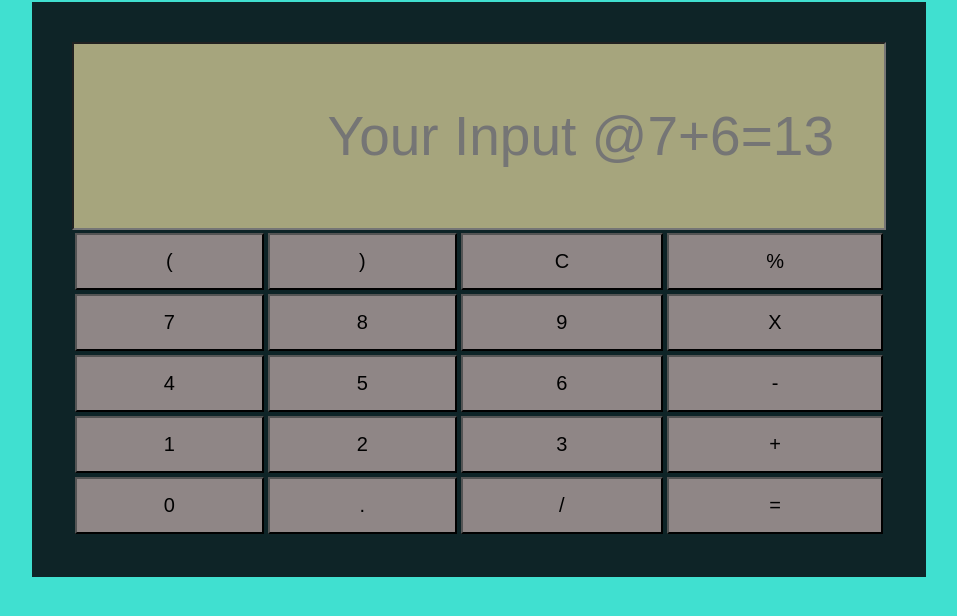
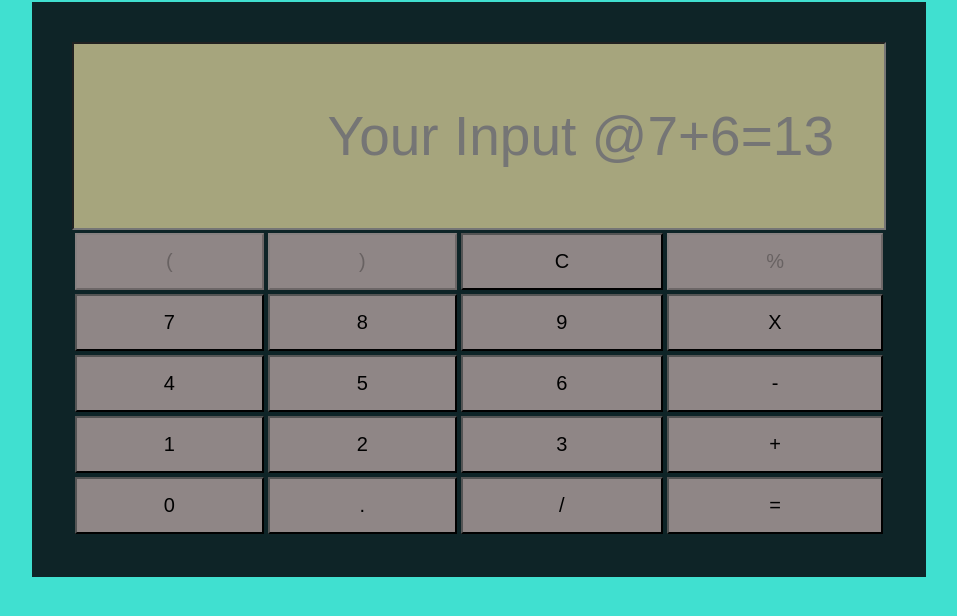
Before and after one commit to sherkhan0786/jsCalculator, a plain HTML site: page index.html in a window 1280 px wide. Shown: the part 78-694 px from the top of the page, without its empty margins (161-1118 px from the left). Drawn offline with Linux system fonts and the light colour scheme.

Commit message:
Update index.html

```diff
--- a/index.html
+++ b/index.html
@@ -14,10 +14,10 @@
             <input type="text" id="display" placeholder="Your Input @7+6=13">
             <table>
                 <tr>
-                    <td><button onclick="calculate('(')">(</button></td>
-                    <td><button onclick="calculate(')')">)</button></td>
+                    <td><button onclick="calculate('(')" disabled>(</button></td>
+                    <td><button onclick="calculate(')')" disabled>)</button></td>
                     <td><button onclick="clearBox()">C</button></td>
-                    <td><button onclick="operator('%')">%</button></td>
+                    <td><button onclick="operator('%')" disabled>%</button></td>
                 </tr>
 
                 <tr>
```
